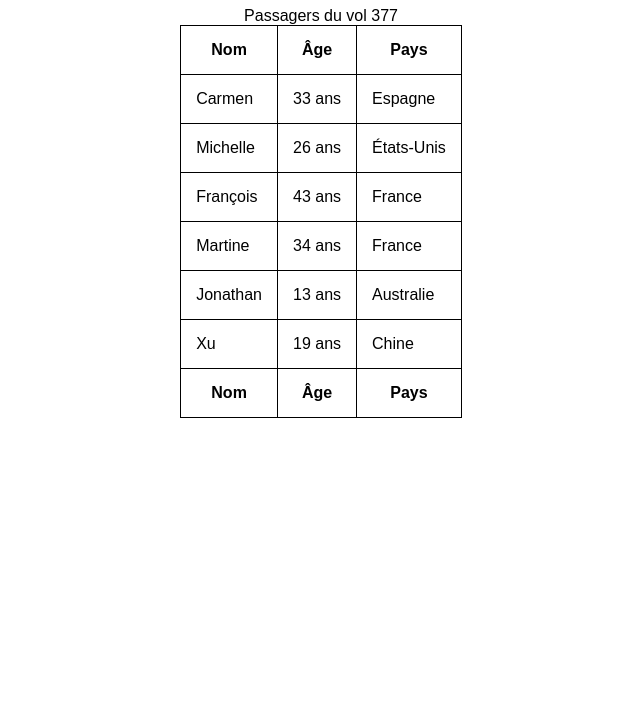
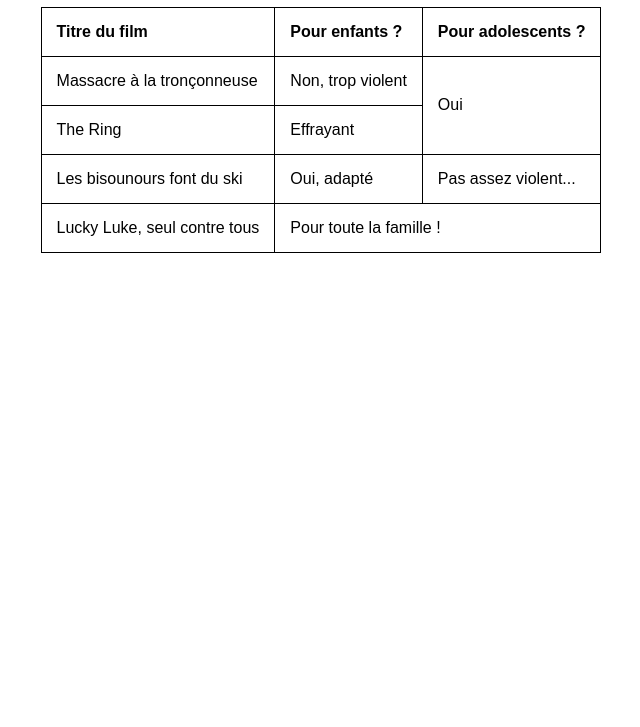
Before and after one commit to RodrigueCalimia/cours-tableaux, a plain HTML site: page index.html in a window 1280 px wide. Shown: the part 73-800 px from the top of the page, without its empty margins (319-959 px from the left). Drawn offline with Linux system fonts and the light colour scheme.

Commit message:
fusionner des cellules d'un tableau avec colspan et roxspan

```diff
--- a/index.html
+++ b/index.html
@@ -7,55 +7,31 @@
         <title>HTML-CSS | Les tableaux et Formulaires</title>
     </head>
     <body>
-        <h1>Les tableaux</h1>
+        <h1>Fusionner des cellules</h1>
         <table>
-            <caption>Passagers du vol 377</caption>
-            <thead>
         <tr>
-                    <th>Nom</th>
-                    <th>Âge</th>
-                    <th>Pays</th>
-                </tr>
-            </thead>
-            <tfoot>
-                <tr>
-                    <th>Nom</th>
-                    <th>Âge</th>
-                    <th>Pays</th>
-                </tr>
-            </tfoot>
-            <tbody>
-                <tr>
-                    <td>Carmen</td>
-                    <td>33 ans</td>
-                    <td>Espagne</td>
+            <th>Titre du film</th>
+            <th>Pour enfants ?</th>
+            <th>Pour adolescents ?</th>
         </tr>
         <tr>
-                    <td>Michelle</td>
-                    <td>26 ans</td>
-                    <td>États-Unis</td>
+            <td>Massacre à la tronçonneuse</td>
+            <td >Non, trop violent</td>
+            <td rowspan="2">Oui</td>
         </tr>
         <tr>
-                    <td>François</td>
-                    <td>43 ans</td>
-                    <td>France</td>
+            <td>The Ring</td>
+            <td>Effrayant</td>
         </tr>
         <tr>
-                    <td>Martine</td>
-                    <td>34 ans</td>
-                    <td>France</td>
+            <td>Les bisounours font du ski</td>
+            <td>Oui, adapté</td>
+            <td>Pas assez violent...</td>
         </tr>
         <tr>
-                    <td>Jonathan</td>
-                    <td>13 ans</td>
-                    <td>Australie</td>
+            <td>Lucky Luke, seul contre tous</td>
+            <td colspan="2">Pour toute la famille !</td>
         </tr>
-                <tr>
-                    <td>Xu</td>
-                    <td>19 ans</td>
-                    <td>Chine</td>
-                </tr>
-            </tbody>
         </table>
     </body>
 </html>
--- a/style.css
+++ b/style.css
@@ -1,15 +1,18 @@
 * {
   font-family: Arial;
+  text-align: left;
+}
+
+table {
+    border-collapse: collapse;
+    margin: auto;
+}
+
+td, th {
+  padding: 15px;
+   border: 1px solid black;
 }
 
 h1 {
   text-align: center;
 }
-table {
-    border-collapse: collapse;
-    margin: auto;
-}
-td, th {
-    border: 1px solid black;
-    padding: 15px;
-}
```
Lines whose indentation alone changed are shown as unchanged.
